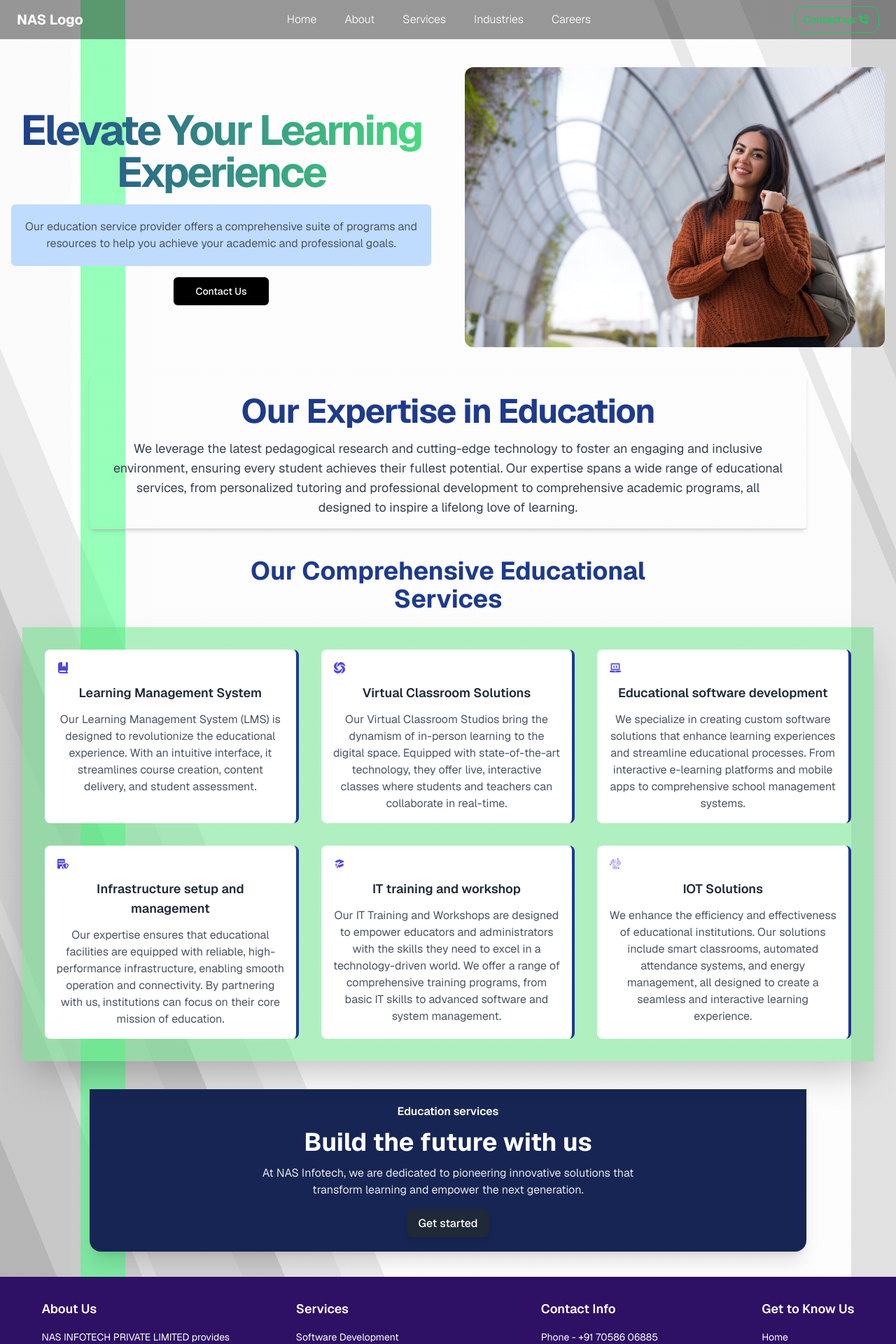
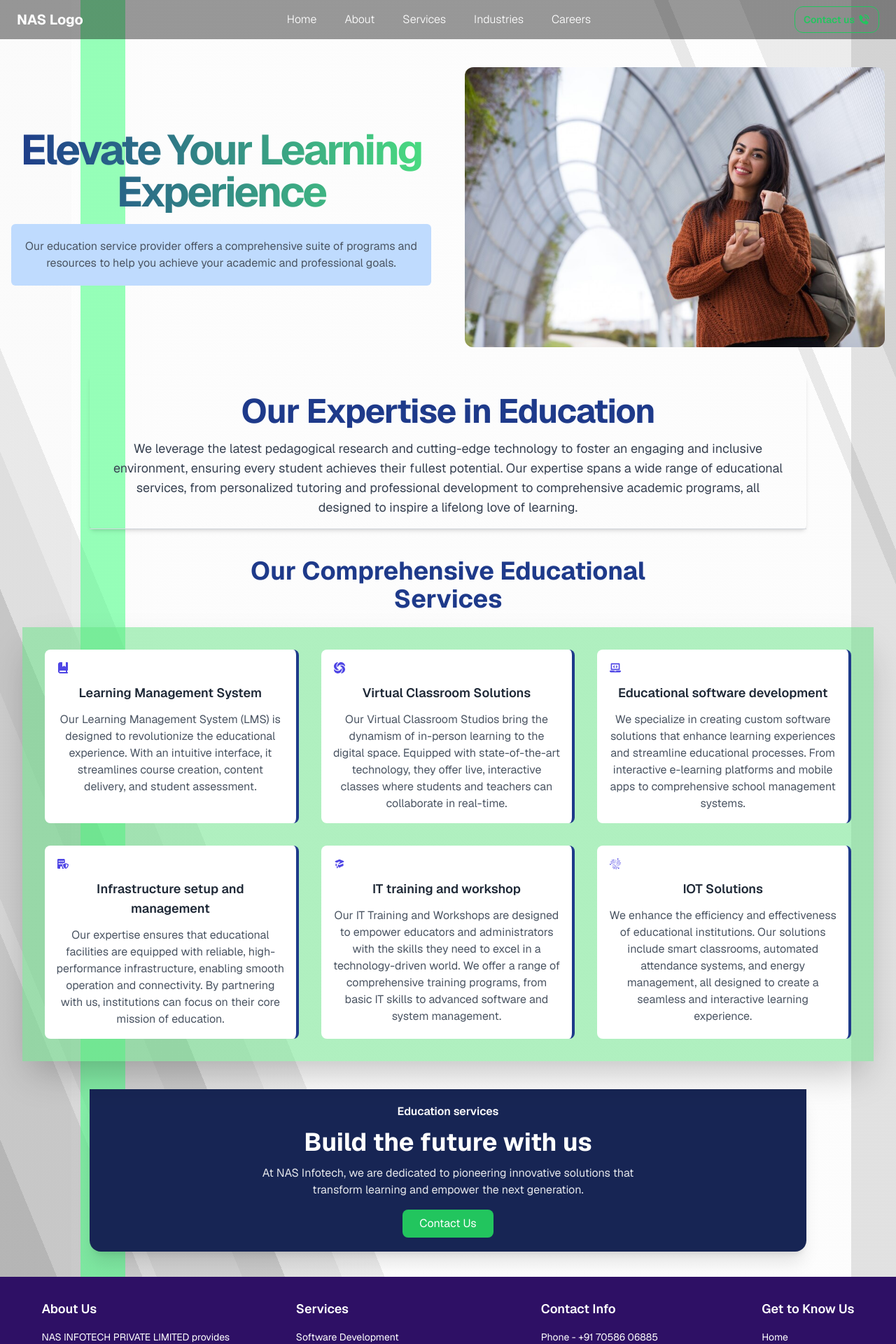
Before and after one commit to Vionsys-Official/NAS_Website, a Next.js app: page /industries/Education in a window 1280 px wide. Shown: the top 1920 px of the page at 70% size. Built offline with nearby package versions, Linux system fonts and the light colour scheme.

Commit message:
Alignments and responsiveness updated

```diff
--- a/src/app/ui/home/Landing.jsx
+++ b/src/app/ui/home/Landing.jsx
@@ -28,7 +28,7 @@ const landing = () => {
             </div>
           </div>
           {/* legacy of innovation */}
-          <div className="px-4 md:py-10 mx-auto sm:max-w-xl md:max-w-full lg:max-w-screen-xl md:px-24 lg:px-8">
+          <div className="px-4 md:py-5 mx-auto sm:max-w-xl md:max-w-full lg:max-w-screen-xl md:px-24 lg:px-8">
             <div className="grid md:gap-10 lg:grid-cols-2">
               <div className="lg:pr-10 p-4">
                 <h5 className="mb-4 text-4xl text-blue-900 text-center font-extrabold leading-none">
@@ -50,9 +50,9 @@ const landing = () => {
                 </p>
                 <hr className="md:border-green-300 border-2" />
               </div>
-              <div className="shadow-xl py-2">
+              <div className="">
                 <Image
-                  className="object-cover w-full h-56 rounded-xl  sm:h-96"
+                  className="object-cover shadow-xl w-full h-56 rounded-xl  sm:h-96"
                   src={home1}
                   alt="img"
                 />
--- a/src/app/ui/industries/Education/Edufirst.jsx
+++ b/src/app/ui/industries/Education/Edufirst.jsx
@@ -25,12 +25,7 @@ const Edufirst = () => {
                 programs and resources to help you achieve your academic and
                 professional goals.
               </p>
-              <Link
-                className="inline-flex h-10 items-center justify-center rounded-md bg-black px-8 text-sm font-medium text-white shadow transition-colors hover:bg-[#0056b3] focus-visible:outline-none focus-visible:ring-1 focus-visible:ring-[#007bff] disabled:pointer-events-none disabled:opacity-50 dark:bg-[#007bff] dark:text-white dark:hover:bg-[#0056b3] dark:focus-visible:ring-[#007bff]"
-                href="/contact"
-              >
-                Contact Us
-              </Link>
+
             </div>
             <div className="flex justify-center w-auto">
               <Image
--- a/src/app/ui/industries/Education/Edusecond.jsx
+++ b/src/app/ui/industries/Education/Edusecond.jsx
@@ -57,15 +57,15 @@ const Edusecond = () => {
               variants={fadein("right", 0.1)}
               initial="hidden"
               whileInView="show"
-              viewport={{ once: true, amount: 0.5, delay: 8000 }}
+              viewport={{ once: true, amount: 0.5}}
               className="text-center text-2xl md:text-4xl lg:text-5xl font-bold tracking-tight text-blue-900 sm:leading-tight">
               Our Expertise in Education
             </motion.h2>
             <motion.p
-            variants={fadein("left  ", 0.1)}
+            variants={fadein("left", 0.1)}
             initial="hidden"
             whileInView="show"
-            viewport={{ once: true, amount: 0.5, delay: 8000 }}
+            viewport={{ once: true, amount: 0.5}}
               className="text-base text-gray-700  text-center md:text-lg p-4 sm:px-6 md:px-8">
               We leverage the latest pedagogical research and cutting-edge
               technology to foster an engaging and inclusive environment,
@@ -90,9 +90,14 @@ const Edusecond = () => {
             </div>
           </div>
           <div className="relative py-5">
-            <ul  className="grid gap-8 sm:grid-cols-2 lg:grid-cols-3 bg-[rgba(101,227,131,0.5)] p-8 shadow-2xl text-center">
+            <motion.ul
+
+              className="grid gap-8 sm:grid-cols-2 lg:grid-cols-3 bg-[rgba(101,227,131,0.5)] p-8 shadow-2xl text-center">
               {features.map((item, idx) => (
-                <li
+                <motion.li
+                whileHover={{ scale: 1.1, delay: 2000 }}
+                onHoverStart={(e) => {}}
+                onHoverEnd={(e) => {}}
                   key={idx}
                   className="bg-white space-y-3 p-4 border-r-4 border-blue-900  rounded-lg"
                 >
@@ -103,9 +108,9 @@ const Edusecond = () => {
                     {item.title}
                   </h4>
                   <p>{item.desc}</p>
-                </li>
+                </motion.li>
               ))}
-            </ul>
+            </motion.ul>
           </div>
         </div>
       </section>
--- a/src/app/ui/industries/Education/Eduthird.jsx
+++ b/src/app/ui/industries/Education/Eduthird.jsx
@@ -1,6 +1,6 @@
 import Link from "next/link";
 import React from "react";
-
+import Button from "@/components/ui/Button";
 const Eduthird = () => {
   return (
     <>
@@ -19,12 +19,7 @@ const Eduthird = () => {
               </p>
             </div>
             <div className="mt-4">
-              <Link
-                href="/contact"
-                className="inline-block py-2 px-4 text-white font-medium bg-gray-800 duration-150 hover:bg-gray-700 active:bg-gray-900 rounded-lg shadow-md hover:shadow-none"
-              >
-                Get started
-              </Link>
+              <Button/>
             </div>
           </div>
         </section>
--- a/src/app/ui/industries/Healthcare/Healthird.jsx
+++ b/src/app/ui/industries/Healthcare/Healthird.jsx
@@ -1,4 +1,5 @@
 "use client";
+import Button from "@/components/ui/Button";
 import { fadein } from "@/components/ui/variants";
 import { motion } from "framer-motion";
 import Link from "next/link";
@@ -247,12 +248,7 @@ const Healthird = () => {
                 </p>
               </div>
               <div className="mt-4">
-                <Link
-                  href="/contact"
-                  className="inline-block py-2 px-4 text-white font-medium bg-gray-800 duration-150 hover:bg-gray-700 active:bg-gray-900 rounded-lg shadow-md hover:shadow-none"
-                >
-                  Get started
-                </Link>
+                <Button/>
               </div>
             </div>
           </section>
```
